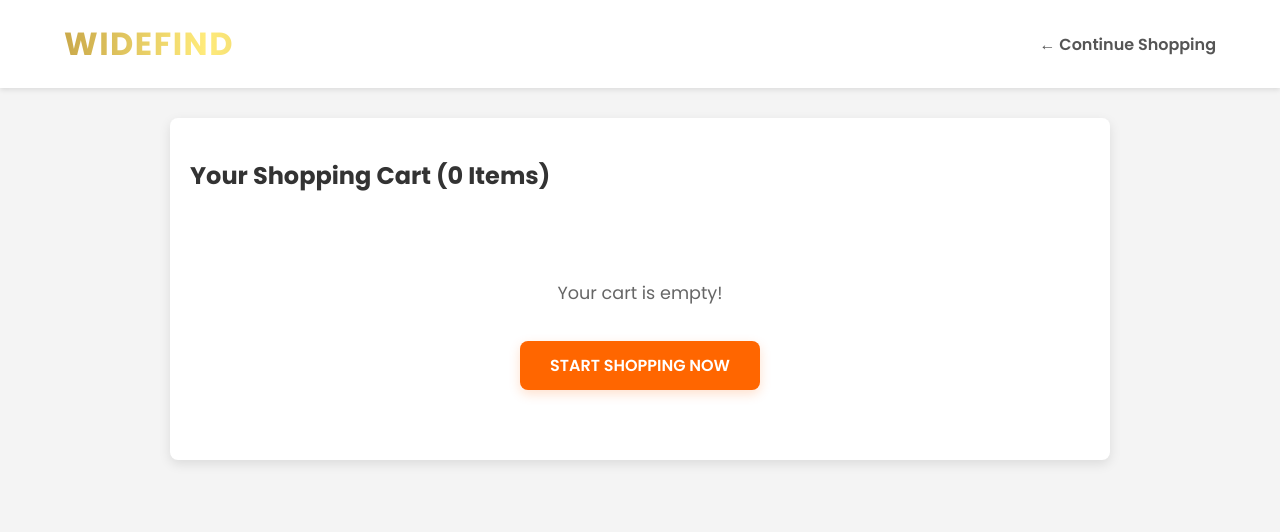
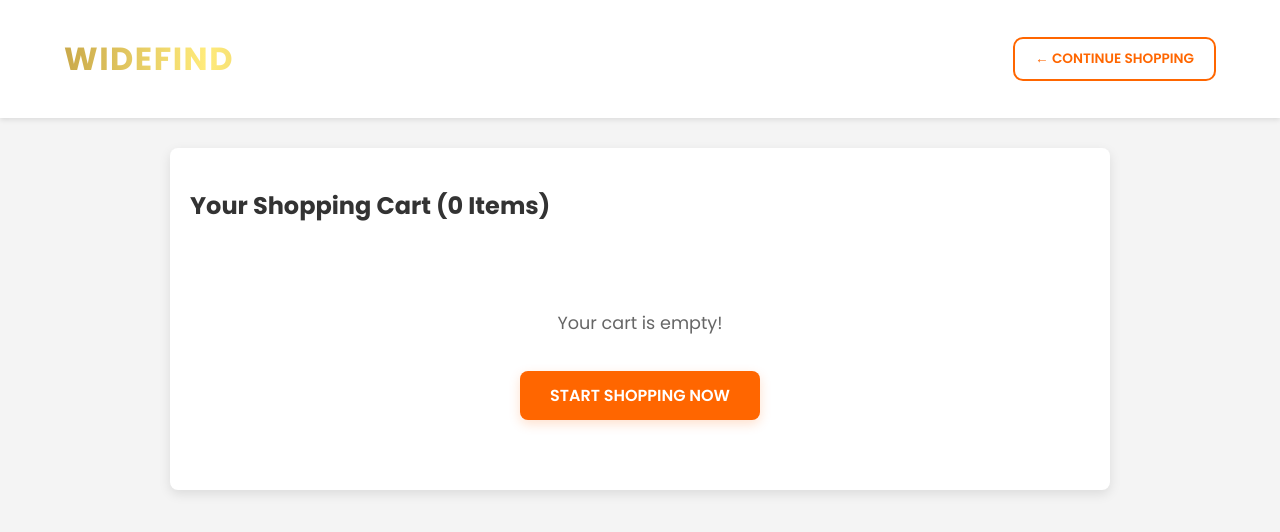
Before and after one commit to ariseofdarknes/WideFind, a plain HTML site: page cart.html in a window 1280 px wide. Drawn offline with Linux system fonts and the light colour scheme.

Commit message:
Refactor cart.html with updated styles and modal
Updated the shopping cart HTML structure and styles, including new button styles and modal functionality.

```diff
--- a/cart.html
+++ b/cart.html
@@ -8,6 +8,29 @@
     <link rel="stylesheet" href="style.css">
 
 <style>
+
+
+
+.btn-continue {
+    display: inline-block;
+    padding: 10px 20px;
+    border: 2px solid #ff6600; /* Orange border */
+    color: #ff6600 !important;
+    text-decoration: none !important;
+    border-radius: 10px;
+    font-weight: 600;
+    font-size: 0.85rem;
+    transition: all 0.3s ease;
+    background: transparent;
+    text-transform: uppercase;
+}
+
+.btn-continue:hover {
+    background: #ff6600; /* Fills with orange on hover */
+    color: white !important;
+    box-shadow: 0 4px 15px rgba(255, 102, 0, 0.3);
+    transform: translateY(-1px);
+}
 
 /* Styling for the Start Shopping Button */
 .btn-shopping {
@@ -170,11 +193,12 @@
     </div>
 </div>
 
-    <header class="site-header">
-        <div class="container" style="display: flex; justify-content: space-between; align-items: center;">
-             <h1><a href="index.html" class="logo-gold">WideFind</a></h1>
-            <a href="index.html" style="font-weight: 600; color: #555; text-decoration: none;">← Continue Shopping</a>
-        </div>
+ <header class="site-header">
+    <div class="container" style="display: flex; justify-content: space-between; align-items: center; padding: 15px 20px;">
+        <h1><a href="index.html" class="logo-gold" style="text-decoration: none;">WideFind</a></h1>
+        <a href="index.html" class="btn-continue">← CONTINUE SHOPPING</a>
+    </div>
+</header>
     </header>
 
     <main class="container">
```
